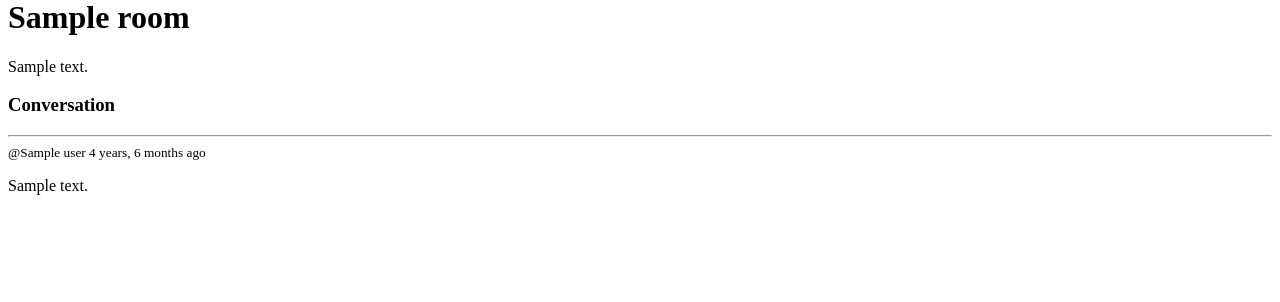
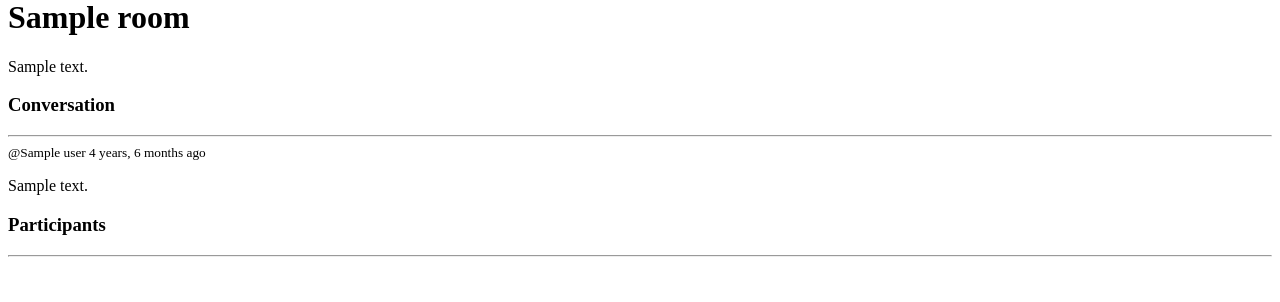
Before and after one commit to onehpee/djangowebpractice, a Django app: template djangostudy/base/templates/base/room.html in a window 1280 px wide. Shown: the part 193-495 px from the top of the page. Run offline with Django 3.2, Linux system fonts and the light colour scheme; the template is opened without the code that fills it: most values are stand-ins (such as "Sample title", 1, 10 or a date in 2020).

Commit message:
room formating

```diff
--- a/djangostudy/base/templates/base/room.html
+++ b/djangostudy/base/templates/base/room.html
@@ -1,6 +1,10 @@
 {% extends "main.html" %}
 
 {% block content %}
+
+<div class="room-container">
+
+    <div>
 
 <h1>{{room.name}}</h1>
 
@@ -27,5 +31,12 @@
 </div>
 
 {% endif %}
+</div>
 
+<div>
+    <h3>Participants</h3>
+    <hr>
+</div>
+
+</div>
 {% endblock content %}
```
